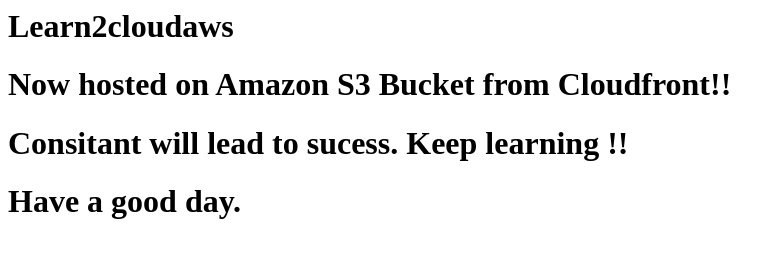
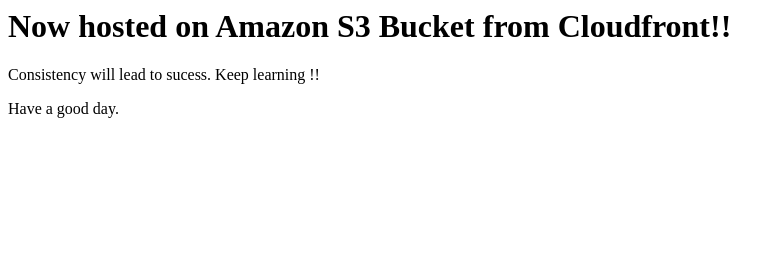
Before and after one commit to vijaynbec/VijayN_CloudPractical, a plain HTML site: page index.html in a window 1280 px wide. Shown: the whole page, without its empty margins (0-784 px from the left). Drawn offline with Linux system fonts and the light colour scheme.

Commit message:
Update index.html

```diff
--- a/index.html
+++ b/index.html
@@ -3,13 +3,12 @@
     <title>My Website Home Page</title>
 </head>
 <body>
-  <h1>Learn2cloudaws </h1>
 
   <h1>Now hosted on Amazon S3 Bucket from Cloudfront!!</h1>
 
-  <h1>Consitant will lead to sucess. Keep learning !!</h1>
+  <p>Consistency will lead to sucess. Keep learning !!</p>
 
-  <h1>Have a good day.</h1>
+  <p>Have a good day.</p>
 
 
 
```
